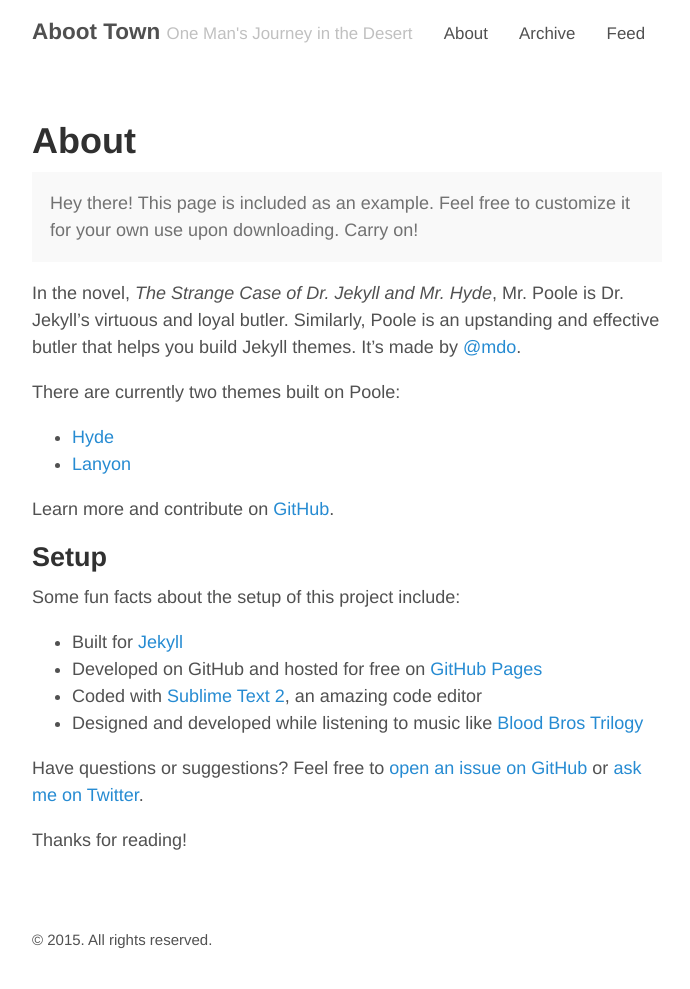
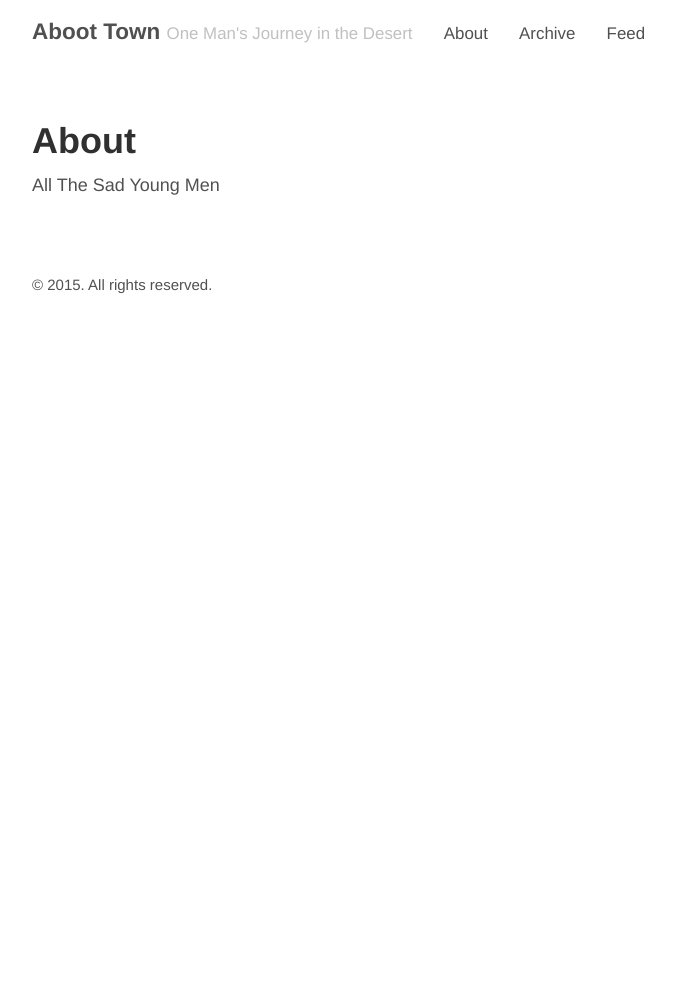
Before and after one commit to adamblog/adamblog.github.io, a Jekyll site: the page built from about.md, in a window 1280 px wide. Shown: the whole page, without its empty margins (293-983 px from the left). Built offline with Jekyll 4.4.1, drawn with Linux system fonts in a browser that asks for light colours; after the commit the page ends 900 px from its top, so only the background shows below that.

Commit message:
fixed up a few things

```diff
--- a/about.md
+++ b/about.md
@@ -2,29 +2,4 @@
 layout: page
 title: About
 ---
-
-<p class="message">
-  Hey there! This page is included as an example. Feel free to customize it for your own use upon downloading. Carry on!
-</p>
-
-In the novel, *The Strange Case of Dr. Jekyll and Mr. Hyde*, Mr. Poole is Dr. Jekyll's virtuous and loyal butler. Similarly, Poole is an upstanding and effective butler that helps you build Jekyll themes. It's made by [@mdo](https://twitter.com/mdo).
-
-There are currently two themes built on Poole:
-
-* [Hyde](http://hyde.getpoole.com)
-* [Lanyon](http://lanyon.getpoole.com)
-
-Learn more and contribute on [GitHub](https://github.com/poole).
-
-## Setup
-
-Some fun facts about the setup of this project include:
-
-* Built for [Jekyll](http://jekyllrb.com)
-* Developed on GitHub and hosted for free on [GitHub Pages](https://pages.github.com)
-* Coded with [Sublime Text 2](http://sublimetext.com), an amazing code editor
-* Designed and developed while listening to music like [Blood Bros Trilogy](https://soundcloud.com/maddecent/sets/blood-bros-series)
-
-Have questions or suggestions? Feel free to [open an issue on GitHub](https://github.com/poole/poole/issues/new) or [ask me on Twitter](https://twitter.com/mdo).
-
-Thanks for reading!
+All The Sad Young Men
```
